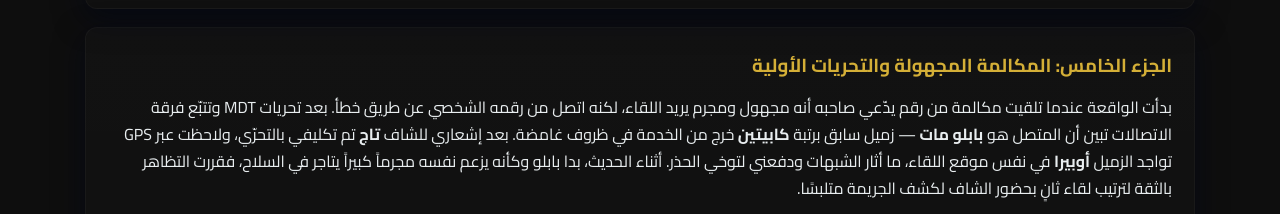
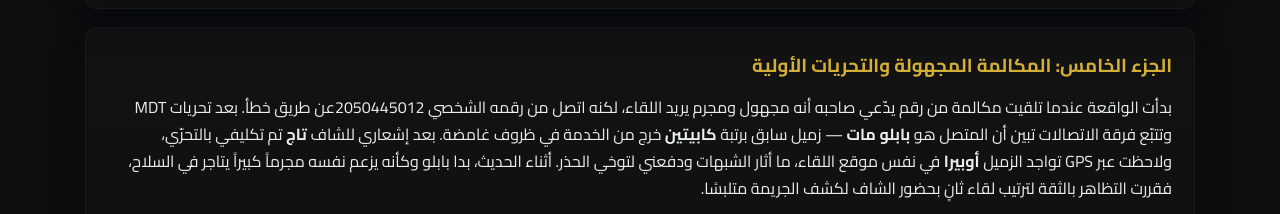
Before and after one commit to cdh0/Legenddz, a plain HTML site: page index.html in a window 1280 px wide. Shown: the part 2179-2393 px from the top of the page. Drawn offline with Linux system fonts and the light colour scheme.

Commit message:
Update index.html

```diff
--- a/index.html
+++ b/index.html
@@ -282,7 +282,7 @@
       <div class="evidence-section">
         <h3>الجزء الخامس: المكالمة المجهولة والتحريات الأولية</h3>
         <p>
-          بدأت الواقعة عندما تلقيت مكالمة من رقم يدّعي صاحبه أنه مجهول ومجرم يريد اللقاء، لكنه اتصل من رقمه الشخصي عن طريق خطأ.
+          بدأت الواقعة عندما تلقيت مكالمة من رقم يدّعي صاحبه أنه مجهول ومجرم يريد اللقاء، لكنه اتصل من رقمه الشخصي 2050445012عن طريق خطأ.
           بعد تحريات MDT وتتبّع فرقة الاتصالات تبين أن المتصل هو <strong>بابلو مات</strong> — زميل سابق برتبة <strong>كابيتين</strong> خرج من الخدمة في ظروف غامضة.
           بعد إشعاري للشاف <strong>تاج</strong> تم تكليفي بالتحرّي، ولاحظت عبر GPS تواجد الزميل <strong>أوبيرا</strong> في نفس موقع اللقاء، ما أثار الشبهات ودفعني لتوخي الحذر.
           أثناء الحديث، بدا بابلو وكأنه يزعم نفسه مجرماً كبيراً يتاجر في السلاح، فقررت التظاهر بالثقة لترتيب لقاء ثانٍ بحضور الشاف لكشف الجريمة متلبسًا.
```
